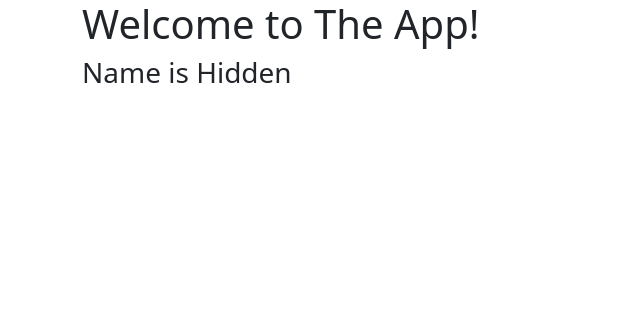
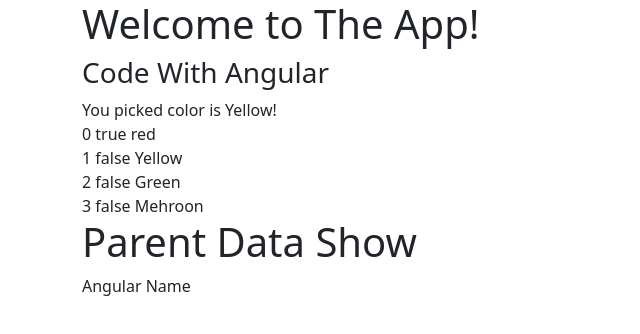
Before and after one commit to Waheed-Programmer/CMS-Blog-Angular-App, an Angular app: page / in a window 1280 px wide. Shown: the top 334 px of the page, without its empty margins (0-640 px from the left). Built offline with nearby package versions, Linux system fonts and the light colour scheme.

Commit message:
Use  input decorator

```diff
--- a/src/app/app.component.html
+++ b/src/app/app.component.html
@@ -4,7 +4,7 @@
 
   <div class="row">
     <div class="col-md-12">
-    <app-structral-directives></app-structral-directives>
+    <app-structral-directives [parentData]="name"></app-structral-directives>
     </div>
   </div>
 </div>
--- a/src/app/app.component.ts
+++ b/src/app/app.component.ts
@@ -7,4 +7,5 @@
 })
 export class AppComponent {
   title = 'Shop-App';
+  name = "Angular Name "
 }
--- a/src/app/structral-directives/structral-directives.component.html
+++ b/src/app/structral-directives/structral-directives.component.html
@@ -7,4 +7,18 @@
     <h3>Name is Hidden</h3>
   </ng-template>
 
+  <div [ngSwitch]="color">
+    <div *ngSwitchCase="'red'">You picked color is Red!</div>
+    <div *ngSwitchCase="'Green'">You picked color is Green!</div>
+    <div *ngSwitchCase="'Blue'">You picked color is Blue!</div>
+    <div *ngSwitchCase="'Yellow'">You picked color is Yellow!</div>
+    <div *ngSwitchDefault>You picked color Again</div>
+  </div>
+  <div *ngFor="let item of colors index as i first as f">
+    {{i}}
+    {{f}}
+    {{item}}
+  </div>
+ <h1>Parent Data Show</h1>
+  {{name}}
 </div>
--- a/src/app/structral-directives/structral-directives.component.ts
+++ b/src/app/structral-directives/structral-directives.component.ts
@@ -1,4 +1,4 @@
-import { Component, OnInit } from '@angular/core';
+import { Component, Input, OnInit } from '@angular/core';
 
 @Component({
   selector: 'app-structral-directives',
@@ -7,7 +7,10 @@
 })
 export class StructralDirectivesComponent implements OnInit {
 
-  displayName = false;
+  @Input('parentData') public name:any
+  displayName = true;
+  public color = "Yellow";
+  public colors = ["red" ,"Yellow","Green","Mehroon"]
   constructor() { }
 
   ngOnInit(): void {
```
